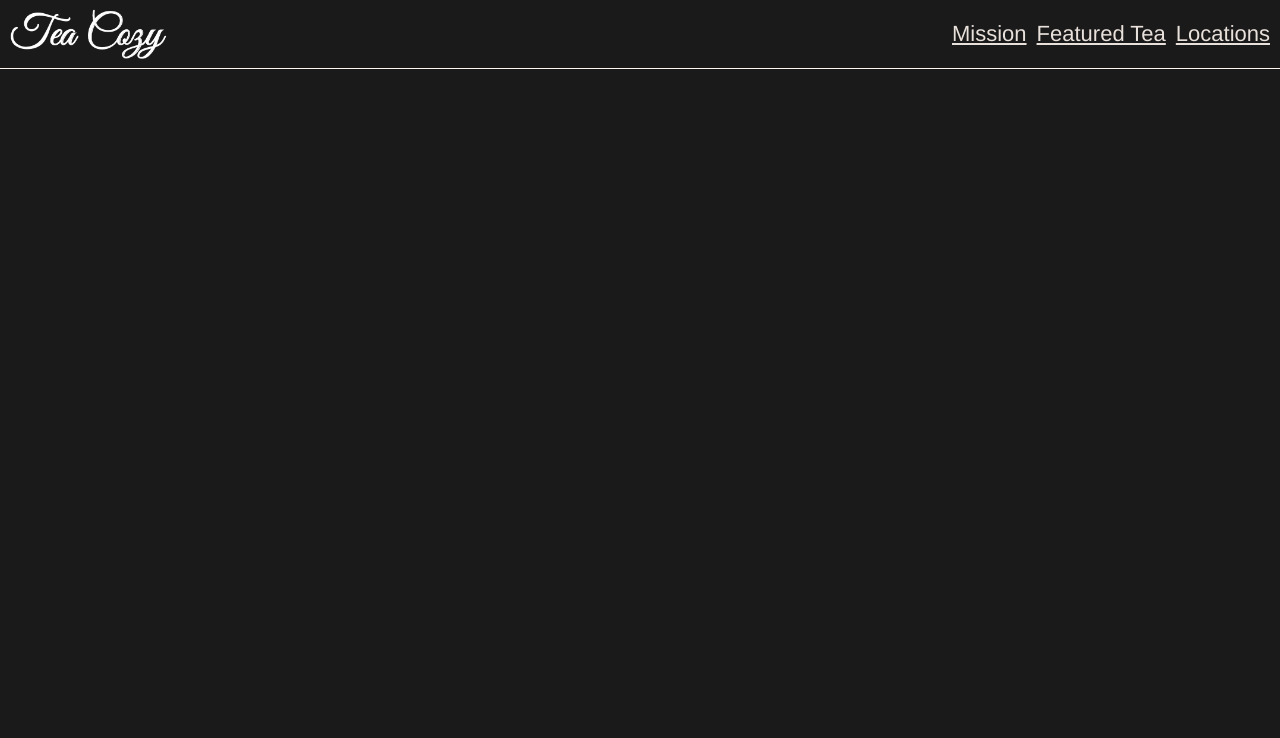
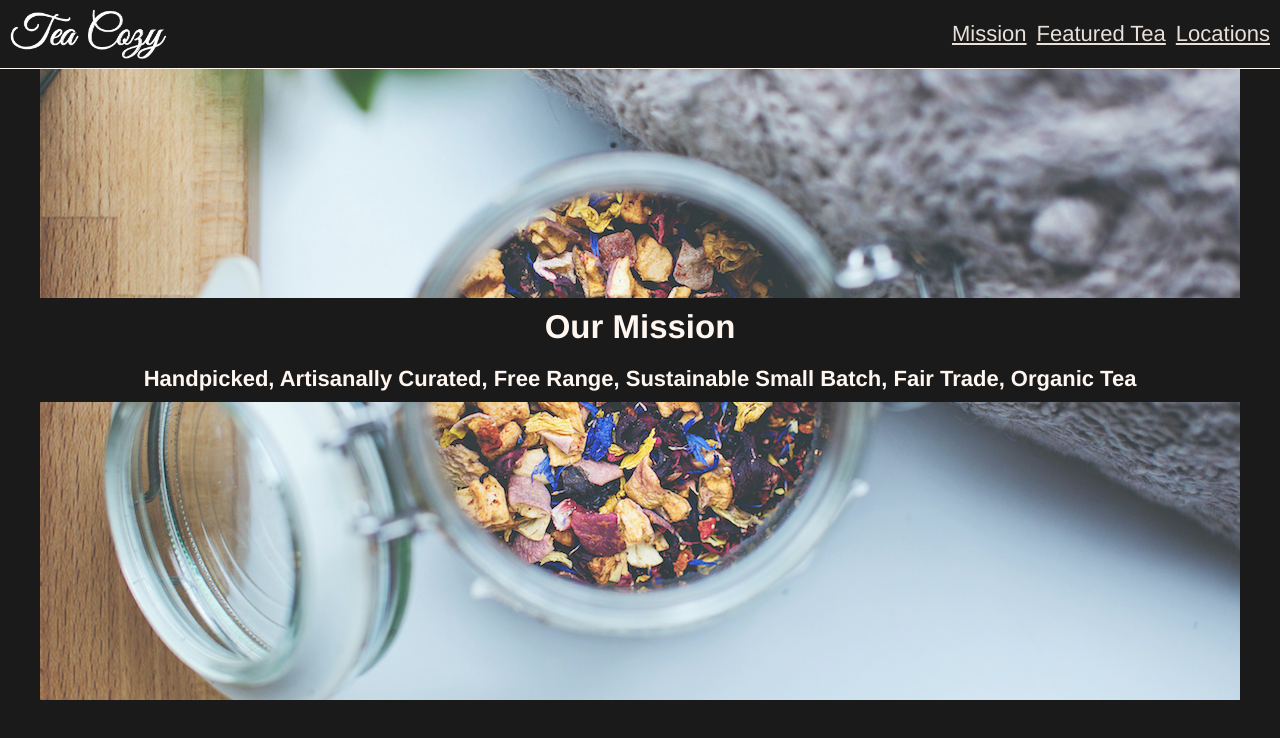
Before and after one commit to mightbemowgli/tea-cozy, a plain HTML site: page index.html in a window 1280 px wide. Drawn offline with Linux system fonts and the light colour scheme.

Commit message:
Add fixed navbar and create hero section

```diff
--- a/index.html
+++ b/index.html
@@ -21,7 +21,13 @@
         </div>
     </header>
     <main id="mission">
-
+        <div class="hero">
+            <div class="hero-overlay">
+                <h2>Our Mission</h2>
+                <h4>Handpicked, Artisanally Curated, Free Range, Sustainable
+                    Small Batch, Fair Trade, Organic Tea</h4>
+            </div>
+        </div>
     </main>
     <section class="featured">
 
--- a/styles.css
+++ b/styles.css
@@ -25,6 +25,7 @@ body {
     display: flex;
     justify-content: space-between;
     border-bottom: 1px solid seashell;
+    background-color: black;
 }
 
 .logo {
@@ -50,8 +51,30 @@ li {
 }
 
 /* Hero Section */
+main {
+    display: flex;
+    justify-content: center;
+}
 
+div.hero {
+    width: 1200px;
+    height: 700px;
+    background-image: url("./photos/img-mission-background.jpg");
+    display: flex;
+    justify-content: center;
+    align-items: center;
+}
 
+div.hero-overlay {
+    width: 100%;
+    background-color: black;
+    text-align: center;
+}
+
+.hero-overlay h2,
+.hero-overlay h4 {
+    padding: 10px;
+}
 
 /* TotM Section */
 
```
